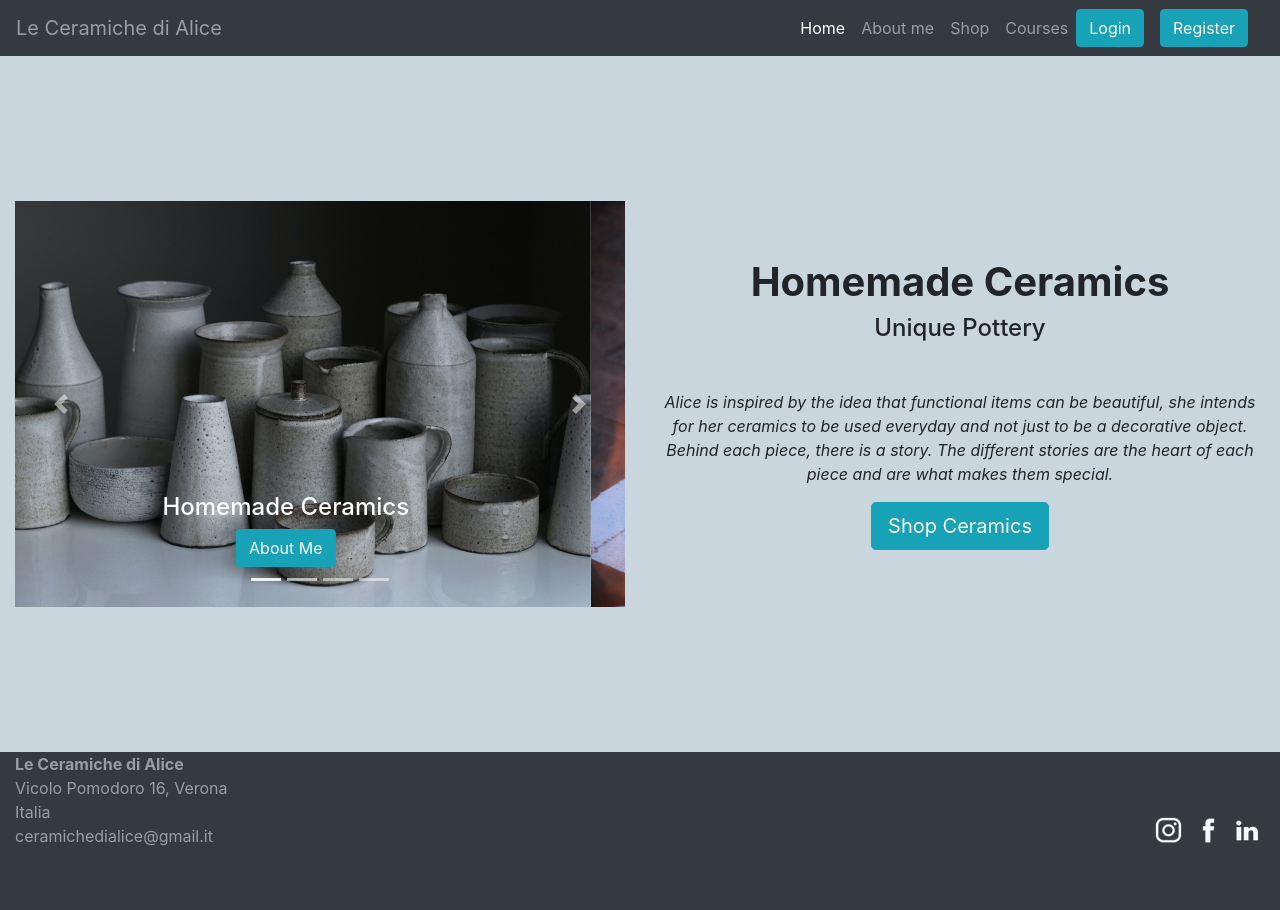
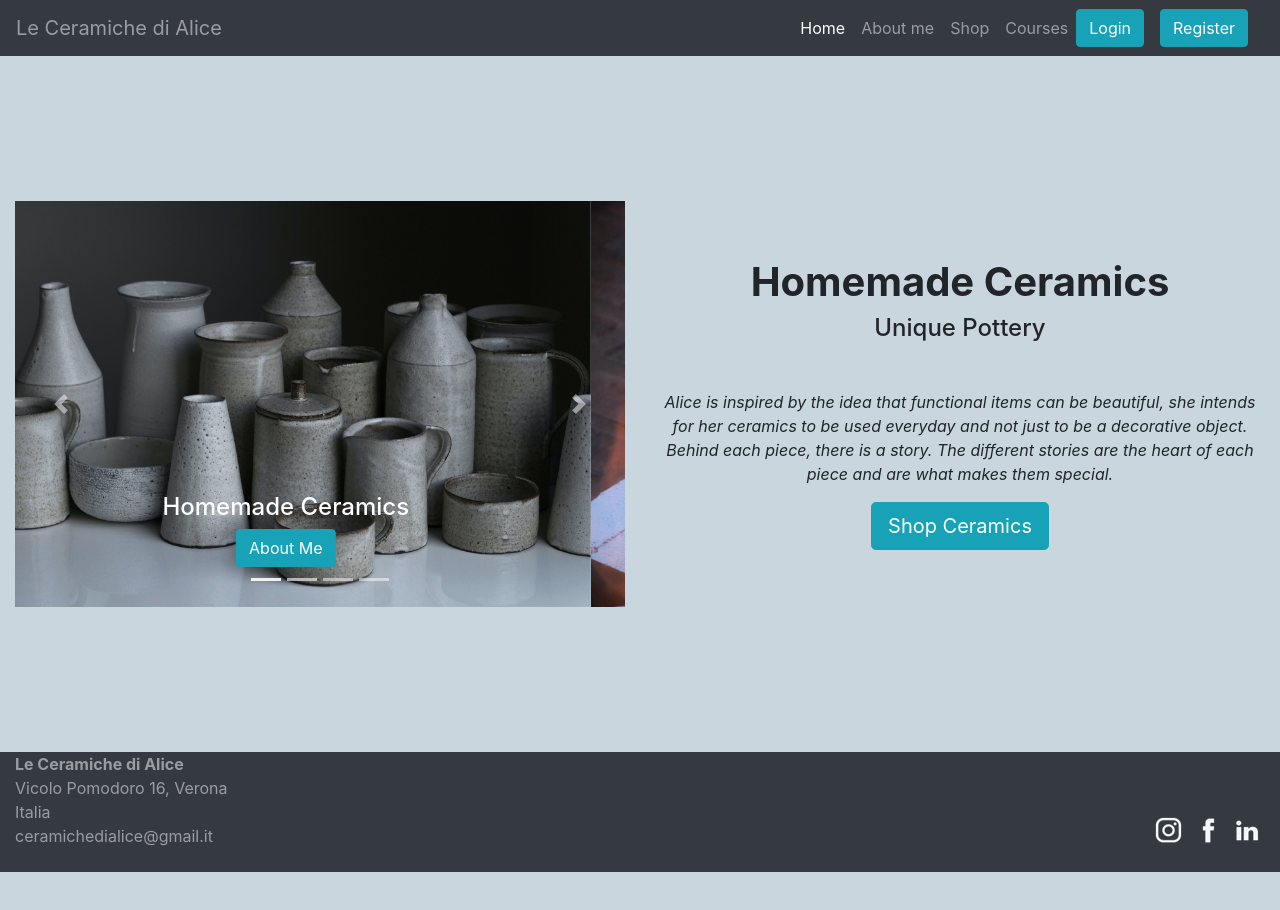
Before and after one commit to sararighetti/Bootstrap-M5-Nivell-1, a plain HTML site: page index.html in a window 1280 px wide. After the commit the page ends 872 px from the top, so only its background shows below. Drawn offline with nearby package versions, Linux system fonts and the light colour scheme.

Commit message:
Update index.html

```diff
--- a/index.html
+++ b/index.html
@@ -165,7 +165,7 @@
 
     <!--- Footer-->
 
-    <footer class="container-fluid bg-dark" style="height:40vh">
+    <footer class="container-fluid bg-dark" style="height:15vh">
      <div class="row">
        <div class="col-6 text-white-50">
        <strong> Le Ceramiche di Alice</strong><br>
```
